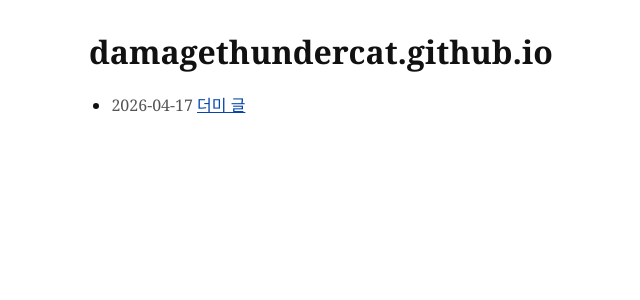
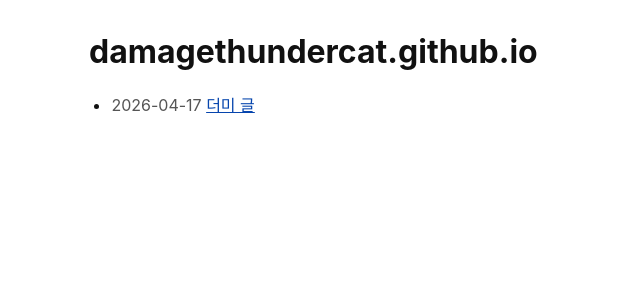
Before and after one commit to damagethundercat/damagethundercat.github.io, a Jekyll site: the page built from index.html, in a window 1280 px wide. Shown: the top 300 px of the page, without its empty margins (215-855 px from the left). Built offline with Jekyll 4.4.1, drawn with Linux system fonts in a browser that asks for light colours; some web fonts are replaced.

Commit message:
Use Asta Sans font

```diff
--- a/_layouts/default.html
+++ b/_layouts/default.html
@@ -4,6 +4,9 @@
     <meta charset="utf-8">
     <meta name="viewport" content="width=device-width, initial-scale=1">
     <title>{% if page.title and page.title != site.title %}{{ page.title | escape }} - {% endif %}{{ site.title | escape }}</title>
+    <link rel="preconnect" href="https://fonts.googleapis.com">
+    <link rel="preconnect" href="https://fonts.gstatic.com" crossorigin>
+    <link rel="stylesheet" href="https://fonts.googleapis.com/css2?family=Asta+Sans:wght@400;700&display=swap">
     <link rel="stylesheet" href="{{ '/assets/css/style.css' | relative_url }}">
   </head>
   <body>
--- a/assets/css/style.css
+++ b/assets/css/style.css
@@ -1,5 +1,5 @@
 html {
-  font-family: Georgia, "Times New Roman", serif;
+  font-family: "Asta Sans", -apple-system, BlinkMacSystemFont, "Segoe UI", sans-serif;
   font-size: 16px;
   line-height: 1.6;
 }
```
